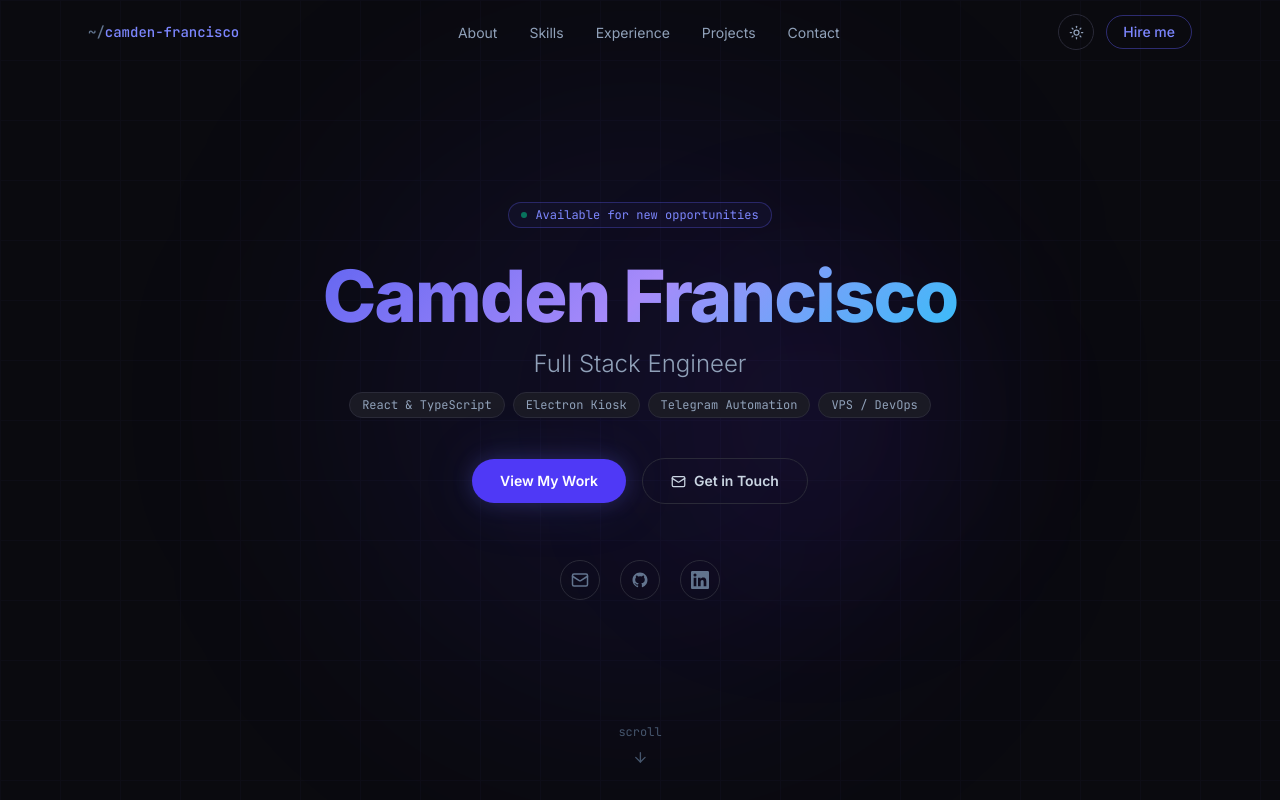
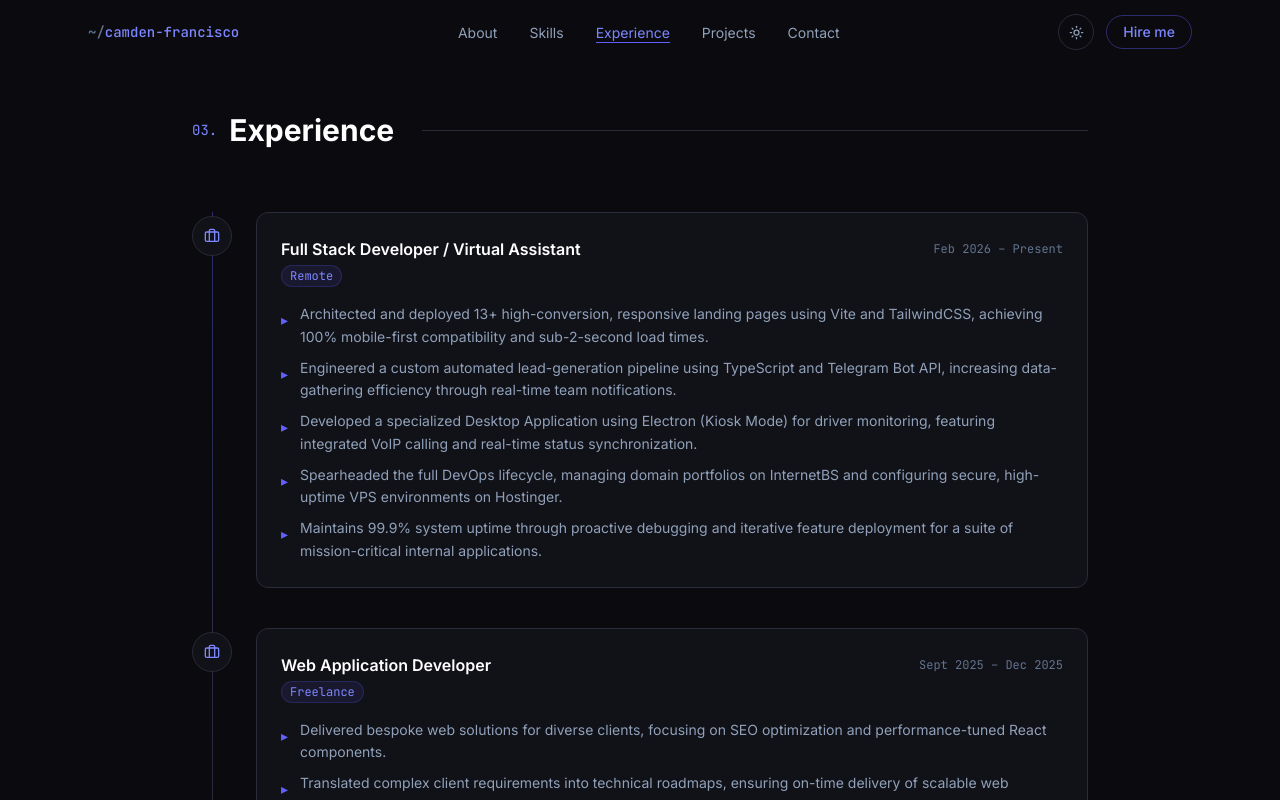
Before and after one commit to codingbrain01/codingbrain, a React (Vite) app: page /experience in a window 1280 px wide. Shown: the top 800 px of the page. Built offline with nearby package versions, Linux system fonts and the light colour scheme.

Commit message:
adjusted router

```diff
--- a/package.json
+++ b/package.json
@@ -15,6 +15,7 @@
     "lucide-react": "^0.577.0",
     "react": "^19.2.4",
     "react-dom": "^19.2.4",
+    "react-router-dom": "^7.13.1",
     "tailwindcss": "^4.2.1"
   },
   "devDependencies": {
--- a/src/App.tsx
+++ b/src/App.tsx
@@ -1,27 +1,64 @@
+import { useEffect } from 'react';
+import { Routes, Route, useNavigate, useLocation } from 'react-router-dom';
+import { AnimatePresence, motion } from 'framer-motion';
+import { setNavigate } from './utils/mailPicker';
 import Navbar from './components/Navbar';
+import Footer from './components/Footer';
 import Hero from './components/Hero';
 import About from './components/About';
 import Skills from './components/Skills';
 import Experience from './components/Experience';
 import Projects from './components/Projects';
 import Contact from './components/Contact';
-import Footer from './components/Footer';
 
-function App() {
+// Stores the router's navigate fn so the mailPicker utility can use it
+function NavigateSetter() {
+  const navigate = useNavigate();
+  useEffect(() => { setNavigate(navigate); }, [navigate]);
+  return null;
+}
+
+// Scroll to top on every route change
+function ScrollToTop() {
+  const { pathname } = useLocation();
+  useEffect(() => { window.scrollTo(0, 0); }, [pathname]);
+  return null;
+}
+
+function Page({ children }: { children: React.ReactNode }) {
+  return (
+    <motion.div
+      initial={{ opacity: 0, y: 16 }}
+      animate={{ opacity: 1, y: 0 }}
+      exit={{ opacity: 0, y: -8 }}
+      transition={{ duration: 0.35, ease: 'easeOut' }}
+    >
+      {children}
+    </motion.div>
+  );
+}
+
+export default function App() {
+  const location = useLocation();
+
   return (
     <div className="min-h-screen bg-(--bg) text-slate-800 dark:text-slate-200 transition-colors duration-300">
+      <NavigateSetter />
+      <ScrollToTop />
       <Navbar />
       <main>
-        <Hero />
-        <About />
-        <Skills />
-        <Experience />
-        <Projects />
-        <Contact />
+        <AnimatePresence mode="wait">
+          <Routes location={location} key={location.pathname}>
+            <Route path="/"           element={<Page><Hero /></Page>} />
+            <Route path="/about"      element={<Page><About /></Page>} />
+            <Route path="/skills"     element={<Page><Skills /></Page>} />
+            <Route path="/experience" element={<Page><Experience /></Page>} />
+            <Route path="/projects"   element={<Page><Projects /></Page>} />
+            <Route path="/contact"    element={<Page><Contact /></Page>} />
+          </Routes>
+        </AnimatePresence>
       </main>
       <Footer />
     </div>
   );
 }
-
-export default App;
--- a/src/components/Hero.tsx
+++ b/src/components/Hero.tsx
@@ -1,4 +1,5 @@
 import { motion } from 'framer-motion';
+import { Link } from 'react-router-dom';
 import { ArrowDown, Mail } from 'lucide-react';
 import { personal } from '../data/resume';
 import { openMailPicker } from '../utils/mailPicker';
@@ -95,12 +96,12 @@ export default function Hero() {
           animate="show"
           className="flex flex-wrap items-center justify-center gap-4 mb-14"
         >
-          <a
-            href="#projects"
+          <Link
+            to="/projects"
             className="px-7 py-3 rounded-full bg-indigo-600 hover:bg-indigo-500 text-white font-semibold text-sm transition-all duration-200 glow-strong hover:scale-105"
           >
             View My Work
-          </a>
+          </Link>
           <button
             onClick={openMailPicker}
             className="px-7 py-3 rounded-full border border-(--border) hover:border-indigo-400/60 text-slate-700 dark:text-slate-300 hover:text-slate-900 dark:hover:text-white font-semibold text-sm transition-all duration-200 hover:scale-105 flex items-center gap-2"
@@ -163,12 +164,15 @@ export default function Hero() {
       </div>
 
       {/* Scroll cue */}
-      <motion.a
-        href="#about"
+      <motion.div
         initial={{ opacity: 0 }}
         animate={{ opacity: 1 }}
         transition={{ delay: 1.2, duration: 0.6 }}
-        className="absolute bottom-10 left-1/2 -translate-x-1/2 flex flex-col items-center gap-1 text-slate-400 dark:text-slate-600 hover:text-slate-600 dark:hover:text-slate-400 transition-colors"
+        className="absolute bottom-10 left-1/2 -translate-x-1/2"
+      >
+        <Link
+          to="/about"
+          className="flex flex-col items-center gap-1 text-slate-400 dark:text-slate-600 hover:text-slate-600 dark:hover:text-slate-400 transition-colors"
         >
           <span className="text-xs font-mono">scroll</span>
           <motion.div
@@ -177,7 +181,8 @@ export default function Hero() {
           >
             <ArrowDown size={16} />
           </motion.div>
-      </motion.a>
+        </Link>
+      </motion.div>
     </section>
   );
 }
--- a/src/components/Navbar.tsx
+++ b/src/components/Navbar.tsx
@@ -1,27 +1,32 @@
 import { useState, useEffect } from 'react';
+import { Link, useLocation } from 'react-router-dom';
 import { motion, AnimatePresence } from 'framer-motion';
 import { Menu, X, Sun, Moon } from 'lucide-react';
 import { useTheme } from '../context/ThemeContext';
 import { openMailPicker } from '../utils/mailPicker';
 
 const links = [
-  { label: 'About', href: '#about' },
-  { label: 'Skills', href: '#skills' },
-  { label: 'Experience', href: '#experience' },
-  { label: 'Projects', href: '#projects' },
-  { label: 'Contact', href: '#contact' },
+  { label: 'About',      to: '/about' },
+  { label: 'Skills',     to: '/skills' },
+  { label: 'Experience', to: '/experience' },
+  { label: 'Projects',   to: '/projects' },
+  { label: 'Contact',    to: '/contact' },
 ];
 
 export default function Navbar() {
   const [scrolled, setScrolled] = useState(false);
   const [open, setOpen] = useState(false);
   const { theme, toggle } = useTheme();
+  const { pathname } = useLocation();
 
   useEffect(() => {
     const onScroll = () => setScrolled(window.scrollY > 40);
     window.addEventListener('scroll', onScroll);
     return () => window.removeEventListener('scroll', onScroll);
   }, []);
+
+  // Close mobile menu on route change
+  useEffect(() => { setOpen(false); }, [pathname]);
 
   return (
     <motion.header
@@ -36,32 +41,38 @@ export default function Navbar() {
     >
       <nav className="max-w-6xl mx-auto px-6 h-16 flex items-center justify-between">
         {/* Logo */}
-        <a href="#hero" className="font-mono text-sm font-medium text-indigo-500 dark:text-indigo-400 hover:text-indigo-600 dark:hover:text-indigo-300 transition-colors">
+        <Link to="/" className="font-mono text-sm font-medium text-indigo-500 dark:text-indigo-400 hover:text-indigo-600 dark:hover:text-indigo-300 transition-colors">
           <span className="text-slate-400 dark:text-slate-500">~/</span>camden-francisco
-        </a>
+        </Link>
 
         {/* Desktop links */}
         <ul className="hidden md:flex items-center gap-8">
-          {links.map((link, i) => (
+          {links.map((link, i) => {
+            const active = pathname === link.to;
+            return (
               <motion.li
-              key={link.href}
+                key={link.to}
                 initial={{ opacity: 0, y: -10 }}
                 animate={{ opacity: 1, y: 0 }}
                 transition={{ delay: 0.1 + i * 0.07 }}
               >
-              <a
-                href={link.href}
-                className="text-sm text-slate-600 dark:text-slate-400 hover:text-slate-900 dark:hover:text-white transition-colors relative group"
+                <Link
+                  to={link.to}
+                  className={`text-sm transition-colors relative group ${
+                    active
+                      ? 'text-indigo-500 dark:text-indigo-400'
+                      : 'text-slate-600 dark:text-slate-400 hover:text-slate-900 dark:hover:text-white'
+                  }`}
                 >
                   {link.label}
-                <span className="absolute -bottom-0.5 left-0 w-0 h-px bg-indigo-500 transition-all duration-300 group-hover:w-full" />
-              </a>
+                  <span className={`absolute -bottom-0.5 left-0 h-px bg-indigo-500 transition-all duration-300 ${active ? 'w-full' : 'w-0 group-hover:w-full'}`} />
+                </Link>
               </motion.li>
-          ))}
+            );
+          })}
         </ul>
 
         <div className="hidden md:flex items-center gap-3">
-          {/* Theme toggle */}
           <button
             onClick={toggle}
             aria-label="Toggle theme"
@@ -69,8 +80,6 @@ export default function Navbar() {
           >
             {theme === 'dark' ? <Sun size={15} /> : <Moon size={15} />}
           </button>
-
-          {/* Hire me CTA */}
           <button
             onClick={openMailPicker}
             className="inline-flex items-center gap-2 px-4 py-1.5 rounded-full border border-indigo-500/40 text-indigo-500 dark:text-indigo-400 text-sm font-medium hover:bg-indigo-500/10 hover:border-indigo-400 transition-all"
@@ -110,19 +119,22 @@ export default function Navbar() {
           >
             <ul className="flex flex-col px-6 py-4 gap-4">
               {links.map((link) => (
-                <li key={link.href}>
-                  <a
-                    href={link.href}
-                    className="text-slate-700 dark:text-slate-300 hover:text-slate-900 dark:hover:text-white text-sm transition-colors"
-                    onClick={() => setOpen(false)}
+                <li key={link.to}>
+                  <Link
+                    to={link.to}
+                    className={`text-sm transition-colors ${
+                      pathname === link.to
+                        ? 'text-indigo-500 dark:text-indigo-400 font-medium'
+                        : 'text-slate-700 dark:text-slate-300 hover:text-slate-900 dark:hover:text-white'
+                    }`}
                   >
                     {link.label}
-                  </a>
+                  </Link>
                 </li>
               ))}
               <li>
                 <button
-                  onClick={() => { setOpen(false); openMailPicker(); }}
+                  onClick={openMailPicker}
                   className="text-indigo-500 dark:text-indigo-400 text-sm font-medium"
                 >
                   Hire me →
--- a/src/main.tsx
+++ b/src/main.tsx
@@ -1,13 +1,16 @@
 import { StrictMode } from 'react'
 import { createRoot } from 'react-dom/client'
+import { BrowserRouter } from 'react-router-dom'
 import './index.css'
 import App from './App.tsx'
 import { ThemeProvider } from './context/ThemeContext.tsx'
 
 createRoot(document.getElementById('root')!).render(
   <StrictMode>
-    <ThemeProvider>
-      <App />
-    </ThemeProvider>
+    <BrowserRouter>
+      <ThemeProvider>
+        <App />
+      </ThemeProvider>
+    </BrowserRouter>
   </StrictMode>,
 )
--- a/src/utils/mailPicker.ts
+++ b/src/utils/mailPicker.ts
@@ -1,5 +1,13 @@
+type NavigateFn = (path: string) => void;
+let _navigate: NavigateFn | null = null;
+
+export function setNavigate(fn: NavigateFn) {
+  _navigate = fn;
+}
+
 export function openMailPicker() {
-  document.getElementById('contact')?.scrollIntoView({ behavior: 'smooth' });
-  // Small delay so the scroll starts before the picker pops open
-  setTimeout(() => window.dispatchEvent(new CustomEvent('openMailPicker')), 200);
+  if (window.location.pathname !== '/contact') {
+    _navigate?.('/contact');
+  }
+  setTimeout(() => window.dispatchEvent(new CustomEvent('openMailPicker')), 350);
 }
```
Also changed, not shown: vercel.json (added), 1 other file (tests, documents, lock files or other folders). Lines whose indentation alone changed are shown as unchanged.
